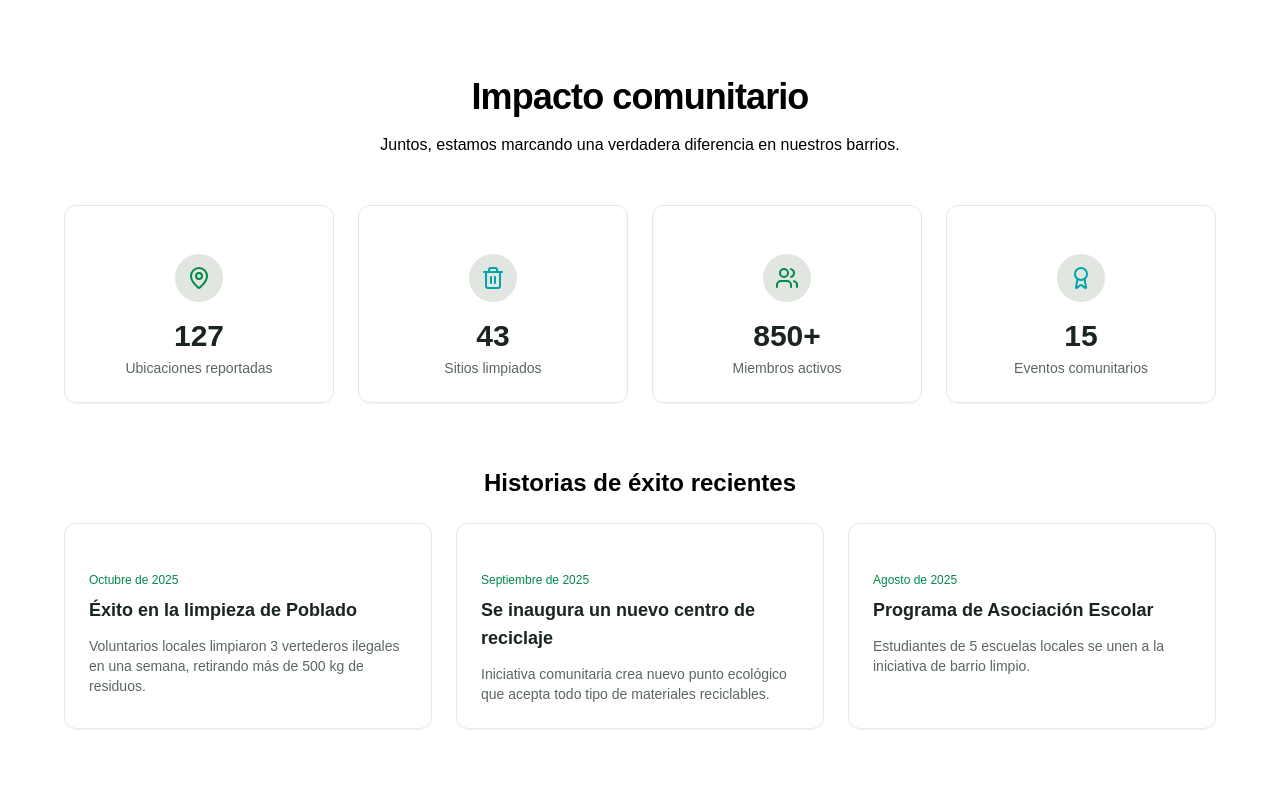
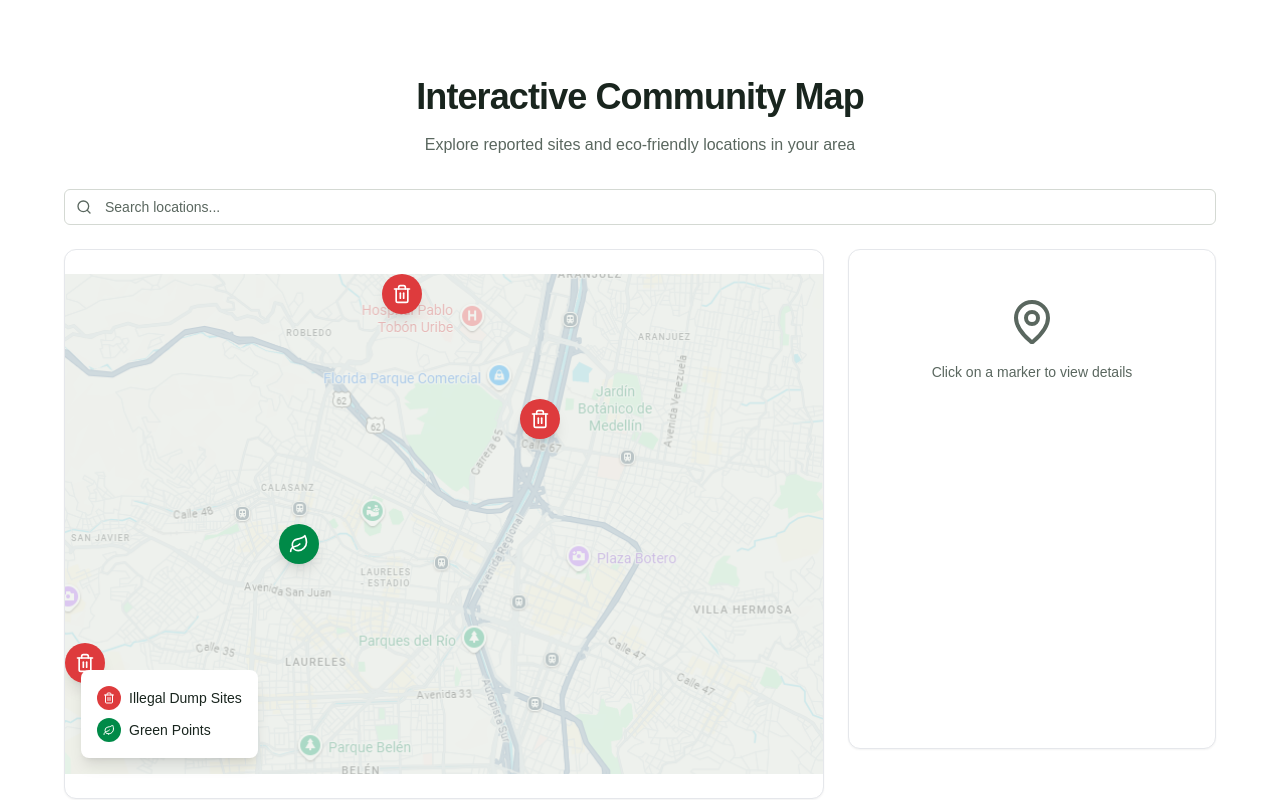
Before and after one commit to DeyOsp/EcoStreet-front, a React (Vite) app: page /#/ in a window 1280 px wide. Shown: the part 620-1420 px from the top of the page. Built offline with nearby package versions, Linux system fonts and the light colour scheme.

Commit message:
Section/component design for the final map

```diff
--- /dev/null
+++ b/src/components/map.jsx
@@ -0,0 +1,117 @@
+import { Leaf, MapPin, Search, Trash2 } from "lucide-react";
+
+export default function Map() {
+  return (
+    <>
+      <section className="py-16 md:py-24">
+        <div className="container mx-auto px-4">
+          <div className="mx-auto max-w-6xl">
+            <div className="mb-8 text-center">
+              <h2 className="text-balance text-3xl font-bold tracking-tight text-[#19251e] md:text-4xl">
+                Interactive Community Map
+              </h2>
+              <p className="mt-4 text-pretty text-[#5a675f]">
+                Explore reported sites and eco-friendly locations in your area
+              </p>
+            </div>
+            <div className="mb-6">
+              <div className="relative">
+                <Search className="absolute left-3 top-1/2 h-4 w-4 -translate-y-1/2 text-[#5a675f]" />
+                <input
+                  type="text"
+                  placeholder="Search locations..."
+                  className="file:text-[#19251e] placeholder:text-[#5a675f] selection:bg-[#008a48] selection:text-[#fafdf9] dark:bg-[#d4d9d3]/30 border-[#d4d9d3] h-9 w-full min-w-0 rounded-md border bg-transparent px-3 py-1 text-base shadow-xs transition-[color,box-shadow] outline-none file:inline-flex file:h-7 file:border-0 file:bg-transparent file:text-sm file:font-medium disabled:pointer-events-none disabled:cursor-not-allowed disabled:opacity-50 md:text-sm focus-visible:border-[#008a48] focus-visible:ring-[#008a48]/50 focus-visible:ring-[3px] aria-invalid:ring-destructive/20 dark:aria-invalid:ring-destructive/40 aria-invalid:border-[#de3b3d] pl-10 pr-10"
+                />
+              </div>
+            </div>
+            <div className="grid gap-6 lg:grid-cols-3">
+              <div className="lg:col-span-2">
+                <div className="bg-white text-[#19251e] flex flex-col gap-6 rounded-xl border py-6 shadow-sm overflow-hidden">
+                  <div className="p-0">
+                    <div className="relative h-[500px] bg-[#ebf0ea]">
+                      <div className="absolute inset-0 bg-[url('@assets/img/map.png')] bg-cover bg-center opacity-30"></div>
+                      <div className="relative h-full">
+                        <button
+                          className="absolute group transition-transform hover:scale-110"
+                          style={{ left: "0%", top: "73.7313%" }}
+                        >
+                          <div className="flex h-10 w-10 items-center justify-center rounded-full shadow-lg transition-all  bg-[#de3b3d] text-white">
+                            <Trash2 className="h-5 w-5" />
+                          </div>
+                        </button>
+                        <button
+                          className="absolute group transition-transform hover:scale-110"
+                          style={{ left: "28.2364%", top: "50%" }}
+                        >
+                          <div className="flex h-10 w-10 items-center justify-center rounded-full shadow-lg transition-all bg-[#008a48] text-white">
+                            <Leaf className="h-5 w-5" />
+                          </div>
+                        </button>
+                        <button
+                          className="absolute group transition-transform hover:scale-110"
+                          style={{ left: "60.0545%", top: "25%" }}
+                        >
+                          <div className="flex h-10 w-10 items-center justify-center rounded-full shadow-lg transition-all  bg-[#de3b3d] text-white">
+                            <Trash2 className="h-5 w-5" />
+                          </div>
+                        </button>
+                        <button
+                          className="absolute group transition-transform hover:scale-110"
+                          style={{ left: "-39.9455%", top: "100%" }}
+                        >
+                          <div className="flex h-10 w-10 items-center justify-center rounded-full shadow-lg transition-all  bg-[#de3b3d] text-white">
+                            <Trash2 className="h-5 w-5" />
+                          </div>
+                        </button>
+                        <button
+                          className="absolute group transition-transform hover:scale-110"
+                          style={{ left: "41.8727%", top: "0%" }}
+                        >
+                          <div className="flex h-10 w-10 items-center justify-center rounded-full shadow-lg transition-all  bg-[#de3b3d] text-white">
+                            <Trash2 className="h-5 w-5" />
+                          </div>
+                        </button>
+                      </div>
+                      <div className="absolute bottom-4 left-4 rounded-lg bg-white p-4 shadow-lg">
+                        <div className="flex flex-col gap-2">
+                          <div className="flex items-center gap-2">
+                            <div className="flex h-6 w-6 items-center justify-center rounded-full  bg-[#de3b3d]">
+                              <Trash2 className="h-3 w-3 text-white" />
+                            </div>
+                            <span className="text-sm text-[#19251e]">
+                              Illegal Dump Sites
+                            </span>
+                          </div>
+                          <div className="flex items-center gap-2">
+                            <div className="flex h-6 w-6 items-center justify-center rounded-full bg-[#008a48]">
+                              <Leaf className="h-3 w-3 text-[#fafdf9]" />
+                            </div>
+                            <span className="text-sm text-[#19251e]">
+                              Green Points
+                            </span>
+                          </div>
+                        </div>
+                      </div>
+                    </div>
+                  </div>
+                </div>
+              </div>
+              <div className="lg:col-span-1">
+                <div className="bg-white text-[#19251e] flex flex-col gap-6 rounded-xl border py-6 shadow-sm h-[500px] overflow-auto">
+                  <div className="p-6">
+                    <div className="flex h-full flex-col items-center justify-center text-center">
+                      <MapPin className="h-12 w-12 text-[#5a675f]" />
+                      <p className="mt-4 text-sm text-[#5a675f]">
+                        Click on a marker to view details
+                      </p>
+                    </div>
+                  </div>
+                </div>
+              </div>
+            </div>
+          </div>
+        </div>
+      </section>
+    </>
+  );
+}
--- a/src/routes/home/home.jsx
+++ b/src/routes/home/home.jsx
@@ -1,3 +1,6 @@
+import Map from "@components/map.jsx";
+import Form from "@components/form.jsx";
+
 import {
   Leaf,
   ArrowRight,
@@ -108,9 +111,7 @@ export default function Home() {
         </section>
 
         {/* Map */}
-        {/* <section id="map" className="">
-          map
-        </section> */}
+        <Map></Map>
 
         {/* Reports */}
         {/* <section id="report" className="">
```
Also changed, not shown: src/assets/img/map.png (added).
